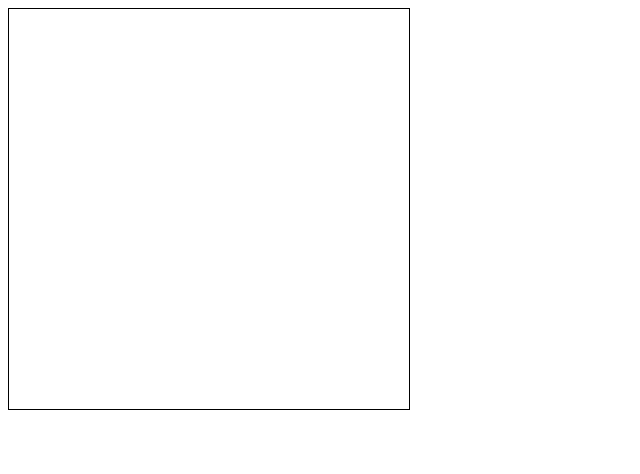
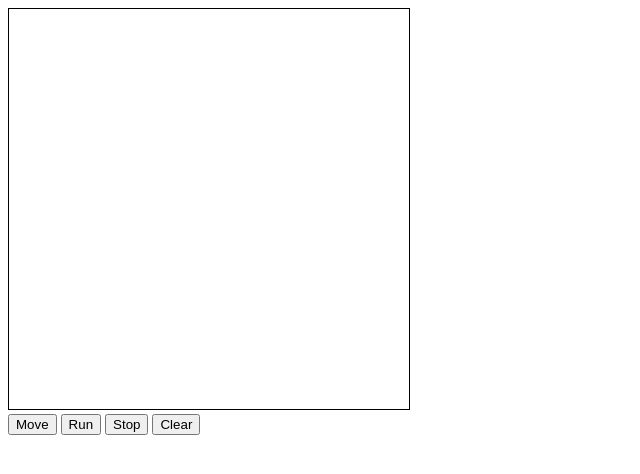
Before and after one commit to Gagaro/SPH.js, a plain HTML site: page index.html in a window 1280 px wide. Shown: the whole page, without its empty margins (0-640 px from the left). Drawn offline with Linux system fonts and the light colour scheme.

Commit message:
feat: added move method on sph

```diff
--- a/demo.js
+++ b/demo.js
@@ -1,7 +1,10 @@
 var PARTICLE_SIZE = 10;  // In pixels
+var MOVE_SPEED = 100;  // Update every second
 
 var c;
 var ctx;
+var running = false;
+var last_update = 0;
 
 var draw_particles = function() {
   var size = PARTICLE_SIZE / 2;
@@ -23,6 +26,13 @@ var draw_particles = function() {
     ctx.fill();
   })
 
+  if (running) {
+	  var now = Date.now();
+	  if (now - last_update > MOVE_SPEED) {
+		  last_update = now;
+		  sph.move();
+	  }
+  }
   window.requestAnimationFrame(draw_particles);
 };
 
--- a/index.html
+++ b/index.html
@@ -12,5 +12,11 @@
     <canvas id="canvas" width="400" height="400">
       Canvas not supported.
     </canvas>
+	<div>
+		<button onclick="sph.move()">Move</button>
+		<button onclick="running = true;">Run</button>
+		<button onclick="running = false;">Stop</button>
+		<button onclick="sph.clear();">Clear</button>
+	</div>
   </body>
 </html>
--- a/sph.js
+++ b/sph.js
@@ -9,7 +9,7 @@ var sph = {
     this.particles.push({
       position: math.complex(x, y),
       wall: false,
-      density: math.complex(0, 0),
+      density: 0,
       force: math.complex(0, 0),
       velocity: math.complex(0, 0),
     });
@@ -19,6 +19,9 @@ var sph = {
     this.particles.push({
       position: math.complex(x, y),
       wall: true,
+	  density: 0,
+      force: math.complex(0, 0),
+      velocity: math.complex(0, 0),
     });
   },
 
@@ -30,7 +33,59 @@ var sph = {
     });
   },
 
+  clear: function() {
+	  this.particles = [];
+  },
+
+  on_neighbours: function(particle, callback) {
+	  this.particles.forEach(function(neighbour) {
+			// Get distance
+			var distance = math.subtract(particle.position, neighbour.position);
+			var weight = math.abs(distance) / 2 - 1;
+			// Only keep close particles
+			if (weight < 1) {
+				callback.apply(this, [particle, neighbour, distance, weight]);
+			}
+		}, this);
+  },
+
   move: function() {
-    // TODO
+    // Calculate density
+	this.particles.forEach(function(particle) {
+		particle.density = 0;
+		if (particle.wall) {
+			particle.density = 9;
+			return ;
+		}
+
+		this.on_neighbours(particle, function(particle, neighbour, distance, weight) {
+			particle.density += weight * weight;
+		});
+	}, this);
+
+	// Calculate external forces
+	this.particles.forEach(function(particle) {
+		particle.force = math.complex(0, this.gravity);
+		if (particle.wall)
+			return ;
+
+		this.on_neighbours(particle, function(particle, neighbour, distance, weight) {
+			var pressure = math.multiply(distance, (3 - particle.density - neighbour.density) * this.pressure);
+			var velocity = math.subtract(math.multiply(particle.velocity, this.viscosity),
+										 math.multiply(neighbour.velocity, this.viscosity));
+			var force = math.divide(math.multiply(weight, math.add(pressure, velocity)), particle.density);
+
+			particle.force = math.add(particle.force, force);
+		});
+	}, this);
+
+	// Move
+	this.particles.forEach(function(particle) {
+		if (!particle.wall) {
+			console.log(particle);
+			particle.velocity = math.add(particle.velocity, math.divide(particle.force, 10));
+			particle.position = math.add(particle.position, particle.velocity);
+		}
+	}, this);
   },
 };
```
